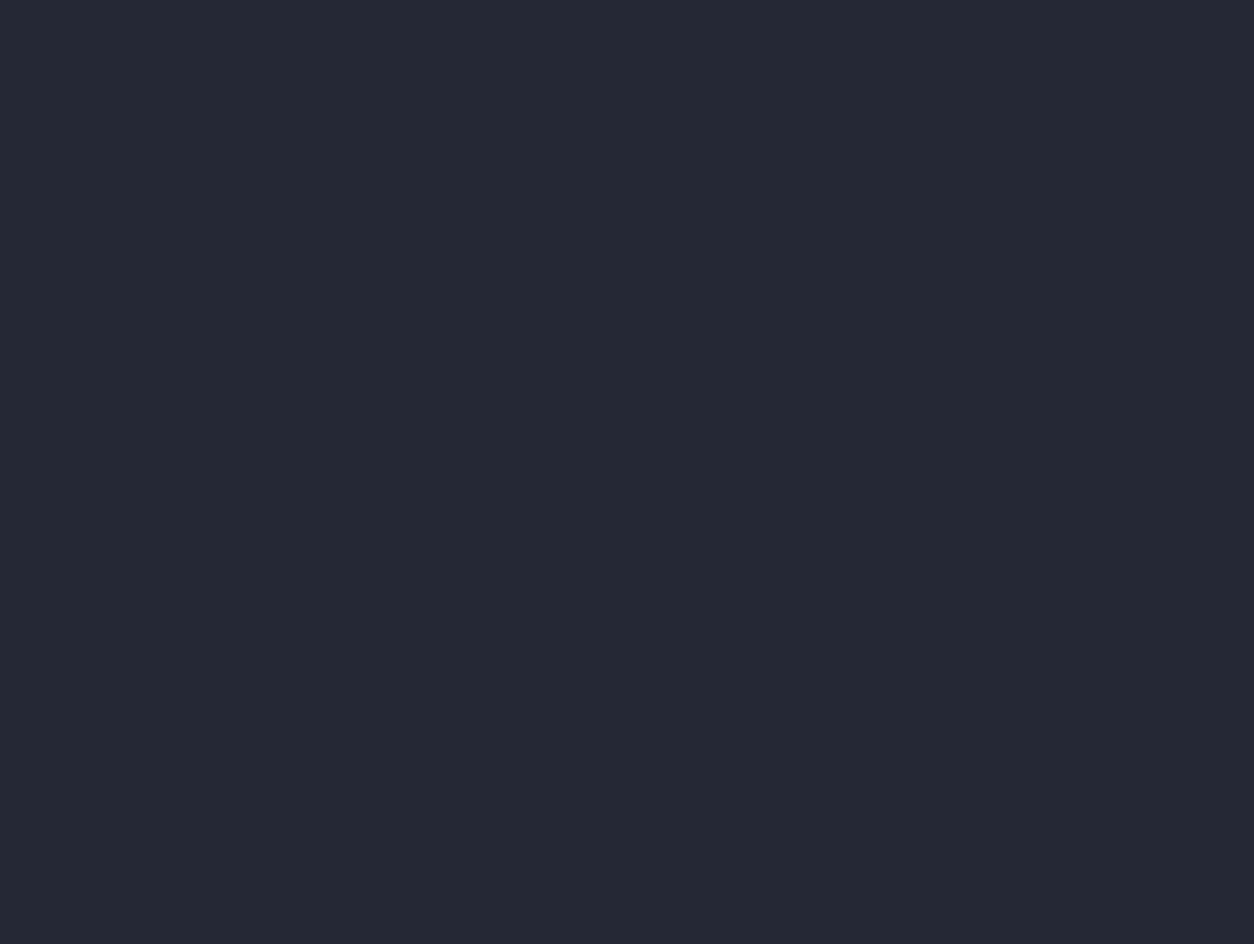
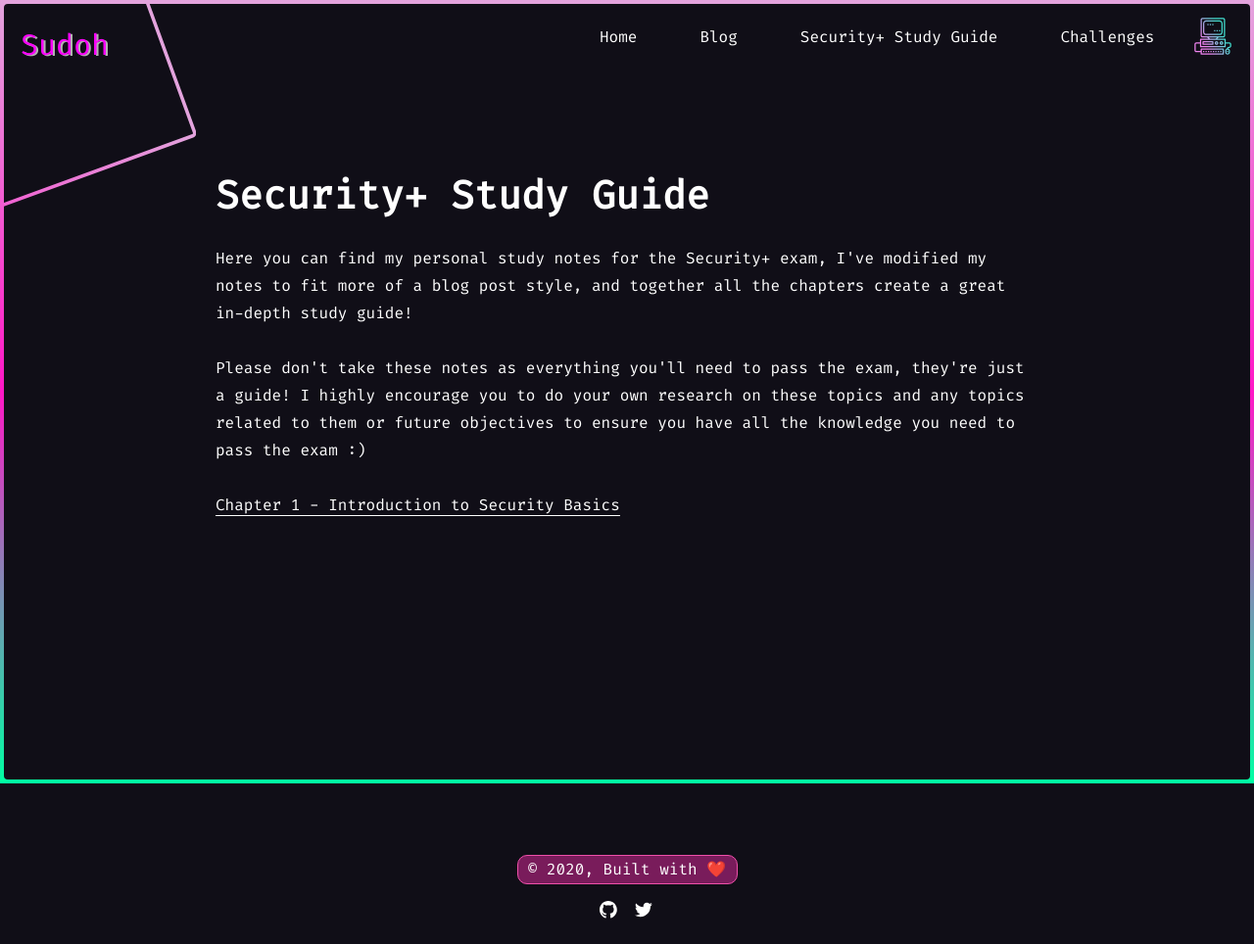
Before and after one commit to nicholekitmitto/sudoh, a Gatsby site: page /secplus in a window 1280 px wide. Before the commit this address had no page. Shown: the whole page at 98% size. Before the commit the page ends 800 px from the top, so only its background shows below. Built offline with nearby package versions, Linux system fonts and the light colour scheme; Gatsby itself is replaced by a stand-in of ours; some packages are replaced by stand-ins of ours.

Commit message:
added sec+ landing page

```diff
--- a/content/blog/secplus1/index.md
+++ b/content/blog/secplus1/index.md
@@ -11,6 +11,8 @@
 `Note: These posts are in no means meant to be bite-sized content, these will be as detailed and long as I can reasonably make them without writing a whole post on each objective`
 
 Anyway, here we go!
+
+<section>
 
 ## <span class="result" id="basics">CIA and AAA</span>
 
@@ -30,6 +32,8 @@
 <span class="pink">- Authorization</span> - This goes hand-in-hand with authentication, it's generally what follows immediately after authentication, you are given access to the data. Say you are authenticated into your Twitter account, you are then authorized to tweet from that account. If you've ever worked in a fairly commercial building, you have an ID badge which authenticates you as a valid employee, after scanning it you are then authorized access to the rest of the building.
 
 <span class="pink">- Accounting</span> - We're not exactly talking about tracking finances here, but it's a good way to explain the concept! Accounting is just that, taking account or recording everything that has happened on our watch. Think about monitoring logs here. By making use of accounting, we're able to create a good baseline for what ~normal~ activity looks like within our systems.
+
+</section>
 
 
 ## <span class="result" id="use-case">Use Case</span>
--- a/src/components/header.js
+++ b/src/components/header.js
@@ -71,6 +71,9 @@
             <Link to="/blog/">Blog</Link>
             </li>
             <li>
+            <Link to="/secplus/">Security+ Study Guide</Link>
+            </li>
+            <li>
             <Link to="/codingchallenges/">Challenges</Link>
             </li>
           </ul>
--- /dev/null
+++ b/src/pages/secplus.js
@@ -0,0 +1,91 @@
+import React from "react"
+import { Link } from "gatsby"
+import Header from "../components/header"
+import Layout from "../components/layout"
+import Background from "../components/background"
+import Planetleft from "../components/planetleft"
+import Planetright from "../components/planetright"
+import Border from "../components/mobileborder"
+import Hero from "../components/hero"
+import SEO from "../components/seo"
+import { rhythm } from "../utils/typography"
+import { myContext } from "../components/provider";
+
+const Secplus = ({ data, location }) => {
+    const siteTitle = data.site.siteMetadata.title
+    const posts = data.allMarkdownRemark.edges
+
+    return (
+        <myContext.Consumer>
+            {context => (
+            <React.Fragment>
+                <div>
+                    <Border />
+                    <Planetleft />
+                    <Planetright />
+                    <Background />
+                    <Hero />
+                    <Header />
+                    <Layout location={location} title={siteTitle}>
+                        <SEO title="Sudoh | Sec+ Study Guide" />
+
+                        <h1>Security+ Study Guide</h1>
+                        <p>Here you can find my personal study notes for the Security+ exam, I've modified my notes to fit more of a blog post style, and together all the chapters create a great in-depth study guide!</p>
+                        <p>Please don't take these notes as everything you'll need to pass the exam, they're just a guide! I highly encourage you to do your own research on these topics and any topics related to them or future objectives to ensure you have all the knowledge you need to pass the exam :)</p>
+                        <Link to="/secplus1/">
+                            Chapter 1 - Introduction to Security Basics
+                        </Link>
+                    </Layout>
+                    <footer className="page-footer">
+                        <p>© {new Date().getFullYear()}, Built with ❤️️</p>
+                        <div>
+                          <a href="https://github.com/nicholedwight" title="Peep my Github!" aria-label="Peep my Github" target="_blank">
+                            <svg viewBox="0 0 18 16" style={{width: 20, height: 20}}>
+                              <g>
+                                <path d="M8 0C3.58 0 0 3.582 0 8c0 3.535 2.292 6.533 5.47 7.59.4.075.547-.172.547-.385 0-.19-.007-.693-.01-1.36-2.226.483-2.695-1.073-2.695-1.073-.364-.924-.89-1.17-.89-1.17-.725-.496.056-.486.056-.486.803.056 1.225.824 1.225.824.714 1.223 1.873.87 2.33.665.072-.517.278-.87.507-1.07-1.777-.2-3.644-.888-3.644-3.953 0-.873.31-1.587.823-2.147-.083-.202-.358-1.015.077-2.117 0 0 .672-.215 2.2.82.638-.178 1.323-.266 2.003-.27.68.004 1.364.092 2.003.27 1.527-1.035 2.198-.82 2.198-.82.437 1.102.163 1.915.08 2.117.513.56.823 1.274.823 2.147 0 3.073-1.87 3.75-3.653 3.947.287.246.543.735.543 1.48 0 1.07-.01 1.933-.01 2.195 0 .215.144.463.55.385C13.71 14.53 16 11.534 16 8c0-4.418-3.582-8-8-8"></path>
+                              </g>
+                            </svg>
+                          </a>
+                          <a href="https://twitter.com/sudohinbeta" title="Follow me on Twitter!" aria-label="Follow me on Twitter" target="_blank">
+                            <svg viewBox="0 0 18 16" style={{width: 20, height: 20}}>
+                              <g>
+                                <path d="M16 3.038c-.59.26-1.22.437-1.885.517.677-.407 1.198-1.05 1.443-1.816-.634.375-1.337.648-2.085.795-.598-.638-1.45-1.036-2.396-1.036-1.812 0-3.282 1.468-3.282 3.28 0 .258.03.51.085.75C5.152 5.39 2.733 4.084 1.114 2.1.83 2.583.67 3.147.67 3.75c0 1.14.58 2.143 1.46 2.732-.538-.017-1.045-.165-1.487-.41v.04c0 1.59 1.13 2.918 2.633 3.22-.276.074-.566.114-.865.114-.21 0-.416-.02-.617-.058.418 1.304 1.63 2.253 3.067 2.28-1.124.88-2.54 1.404-4.077 1.404-.265 0-.526-.015-.783-.045 1.453.93 3.178 1.474 5.032 1.474 6.038 0 9.34-5 9.34-9.338 0-.143-.004-.284-.01-.425.64-.463 1.198-1.04 1.638-1.7z" fillRule="nonzero"></path>
+                              </g>
+                            </svg>
+                          </a>
+                        </div>
+                    </footer>
+                </div>
+            </React.Fragment>
+        )}
+        </myContext.Consumer>
+    )
+
+}
+
+export default Secplus
+
+export const pageQuery = graphql`
+  query {
+    site {
+      siteMetadata {
+        title
+      }
+    }
+    allMarkdownRemark(sort: { fields: [frontmatter___date], order: DESC }) {
+      edges {
+        node {
+          excerpt
+          fields {
+            slug
+          }
+          frontmatter {
+            date(formatString: "MMMM DD, YYYY")
+            title
+            description
+          }
+        }
+      }
+    }
+  }
+`
--- a/src/styles/theme.scss
+++ b/src/styles/theme.scss
@@ -41,7 +41,7 @@
             display: flex;
             flex-direction: row;
             justify-content: start;
-            width: 450px;
+            width: 700px;
             margin-top: 1.5rem;
             list-style-type: none;
 
@@ -418,7 +418,7 @@
                 margin-top: 1em;
                 margin-bottom: 8em;
                 list-style-type: none;
-                width: 230px;
+                width: 300px;
                 flex-direction: column;
             }
         }
```
